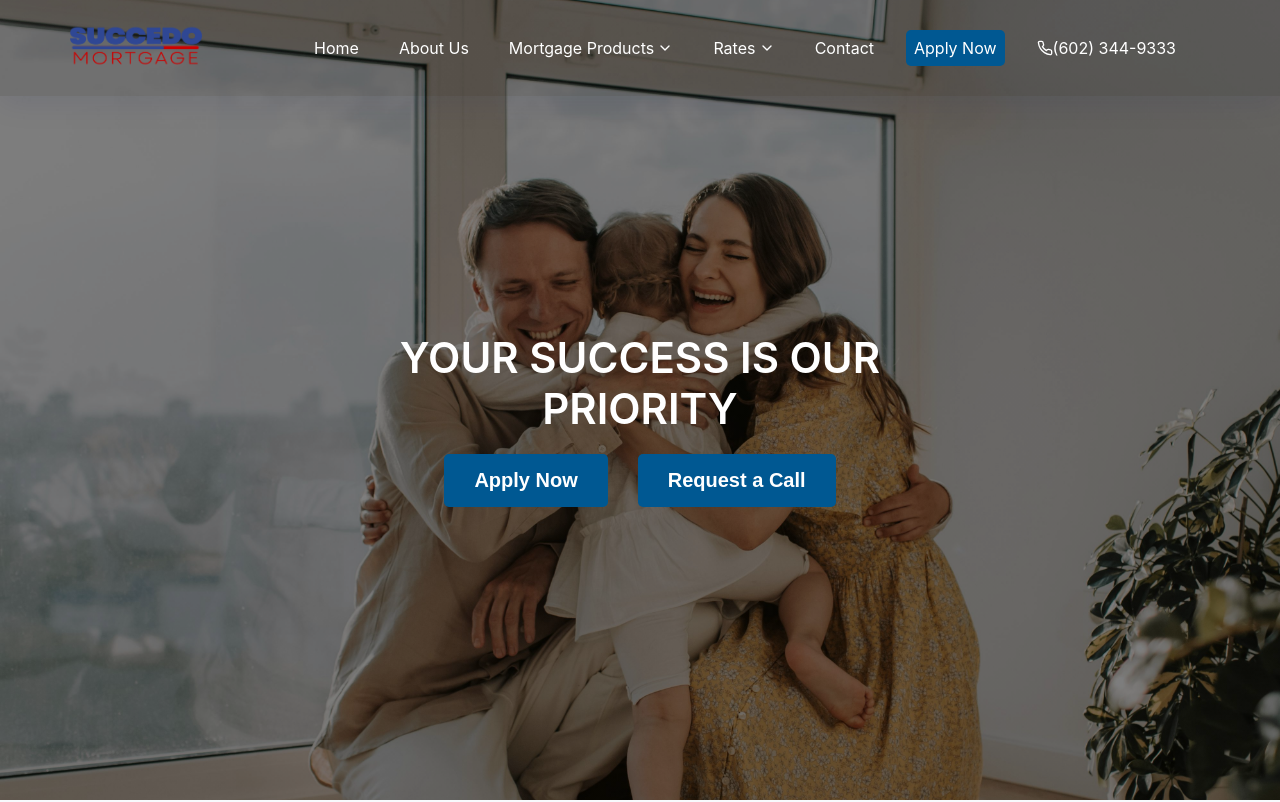
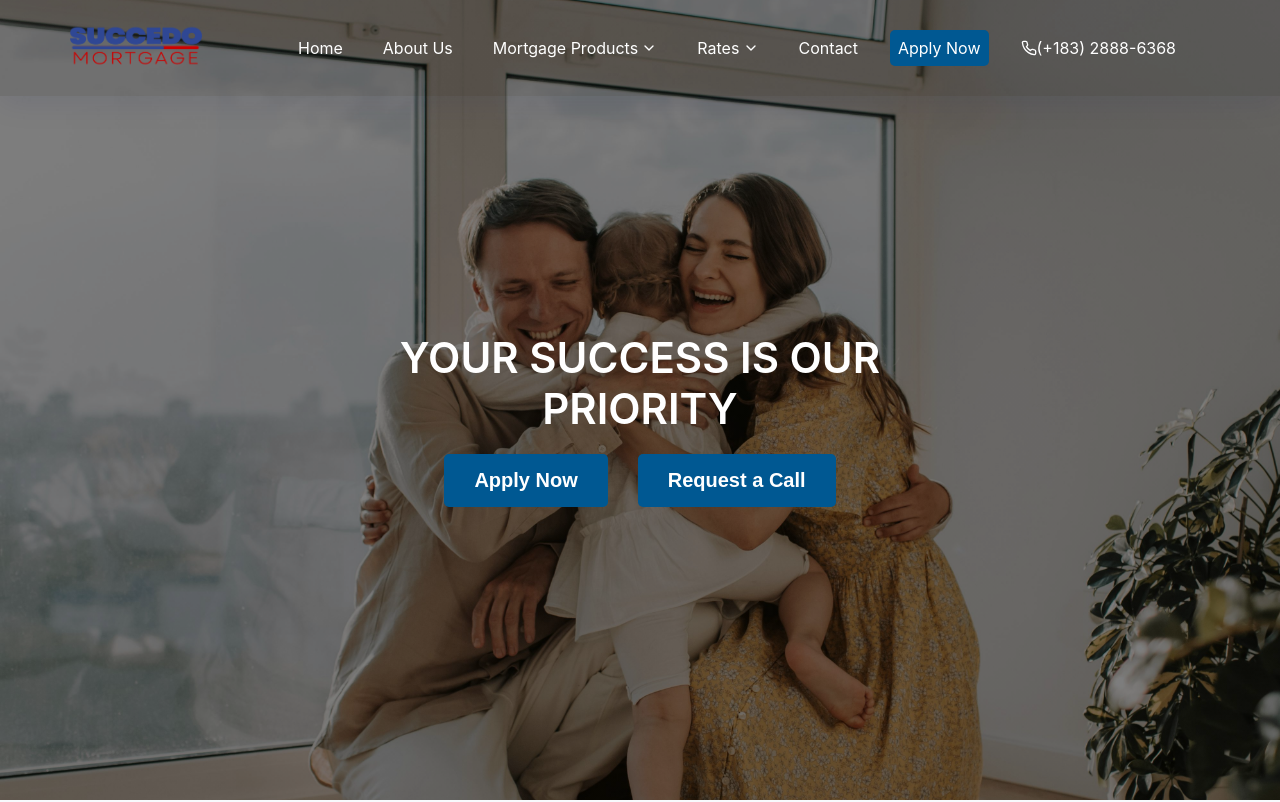
Before and after one commit to SamAtStrideRE/Succedo-mortgage, a React (Create React App) app: page / in a window 1280 px wide. Shown: the top 802 px of the page. Built offline with nearby package versions, Linux system fonts and the light colour scheme.

Commit message:
added phone number

```diff
--- a/src/components/common/header/Header.jsx
+++ b/src/components/common/header/Header.jsx
@@ -152,9 +152,9 @@ const Header = () => {
             </a>
           </li>
           <li className="menu-item">
-            <a href="tel:6023449333" className="phone-icon">
+            <a href="tel:18328886368" className="phone-icon">
               <FiPhone />
-              (602) 344-9333
+              (+183) 2888-6368
             </a>
           </li>
         </ul>
```
